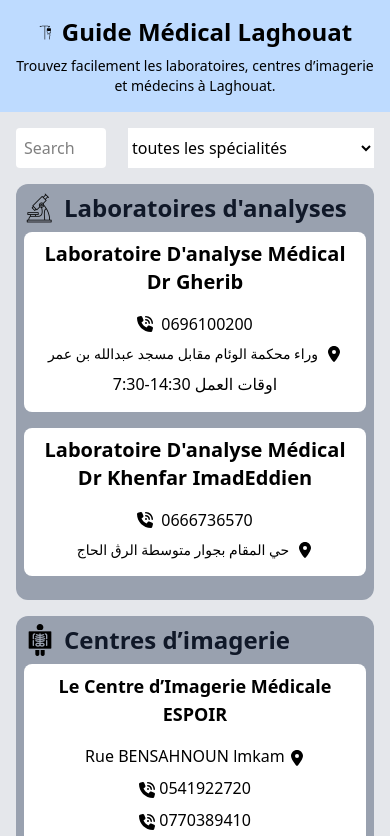
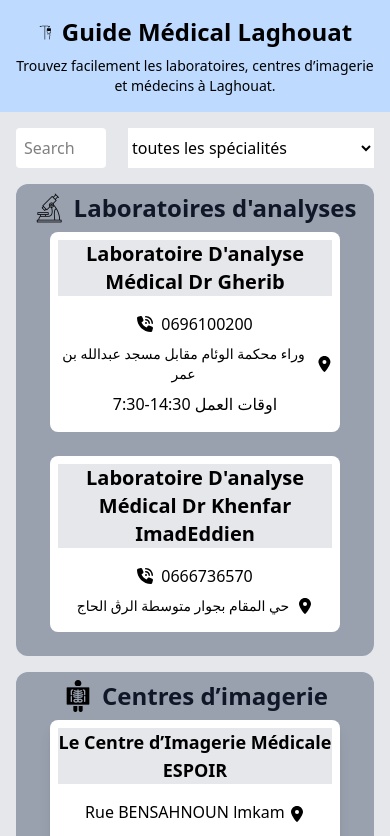
Before and after one commit to Medido1/Guide-M-dical-Laghouat, a React (Vite) app: page / in a window 390 px wide. Shown: the top 836 px of the page. Built offline with nearby package versions, Linux system fonts and the light colour scheme.

Commit message:
Fix error in data and add responsive design

```diff
--- a/data.js
+++ b/data.js
@@ -264,8 +264,8 @@ const doctors = [
     name: "Touti.A",
     speciality: "Dermatologie et vénérologie",
     adress: "El Wiam batiment IRIS",
-    phone1: "0658213436",
-    phone2: "0556020164",
+    phone: "0658213436",
+    phone1: "0556020164",
   }
 ]
 
--- a/src/components/Category.jsx
+++ b/src/components/Category.jsx
@@ -4,7 +4,7 @@ import DoctorFacility from "./DoctorFacility";
 function Category({type, icon, data}) {
   return (
     <div className="flex flex-col bg-gray-400 p-2 rounded-xl">
-      <div className="flex items-center gap-2">
+      <div className="flex items-center justify-center gap-2">
         <img
           className="w-8"
           src={icon} alt={type} />
@@ -12,7 +12,8 @@ function Category({type, icon, data}) {
           {type}
         </h2>
       </div>
-      <ul>
+      <ul className="flex flex-col items-center
+        sm:grid sm:grid-cols-2 lg:grid-cols-3">
         {data && data.map(item => (
           <li key={item.id}>
             {type === "Laboratoires d'analyses" &&
--- a/src/components/DoctorFacility.jsx
+++ b/src/components/DoctorFacility.jsx
@@ -17,9 +17,9 @@ function DoctorFalcility({item}) {
     phone3, email, moreInfo} = item;
 
   return (
-    <div className="bg-white p-2 mt-2 mb-4 rounded-lg
-      flex flex-col gap-2 items-center justify-center">
-      <h2 className="text-lg font-bold text-center">
+    <div className="bg-white p-2 mt-2 mb-4 rounded-lg shadow-lg
+      flex flex-col gap-2 items-center justify-center w-[290px]">
+      <h2 className="text-lg font-bold text-center bg-gray-200 w-full">
         {name}
       </h2>
       <p className="text-center">
--- a/src/components/LabFacility.jsx
+++ b/src/components/LabFacility.jsx
@@ -6,8 +6,9 @@ function LabFacility({item}) {
   const { copyToClipboard, copied } = useClipboard();
 
   return (
-    <div className="bg-white p-2 mt-2 mb-4 pb-4 rounded-lg flex flex-col gap-2 items-center">
-      <h3 className="text-xl text-center font-bold mb-2">
+    <div className="bg-white p-2 mt-2 mb-4 pb-4 rounded-lg
+      flex flex-col gap-2 items-center w-[290px]">
+      <h3 className="text-xl text-center font-bold mb-2 bg-gray-200 ">
         {name}
       </h3>
       <div className="flex gap-2 items-center">
--- a/src/components/Main.jsx
+++ b/src/components/Main.jsx
@@ -64,7 +64,7 @@ function Main() {
 
   return (
     <main className="p-4 bg-gray-200 flex flex-col gap-4 flex-grow">
-       <div className="flex">
+       <div className="flex justify-between">
           <div>
             <label htmlFor="search"></label>
             <input
@@ -98,7 +98,7 @@ function Main() {
                 <option value="Dermatologie">Dermatologie</option>
             </select>
           </div>
-       </div>
+        </div>
       {!showJustDoctors &&
         <Category
           type = "Laboratoires d'analyses"
```
